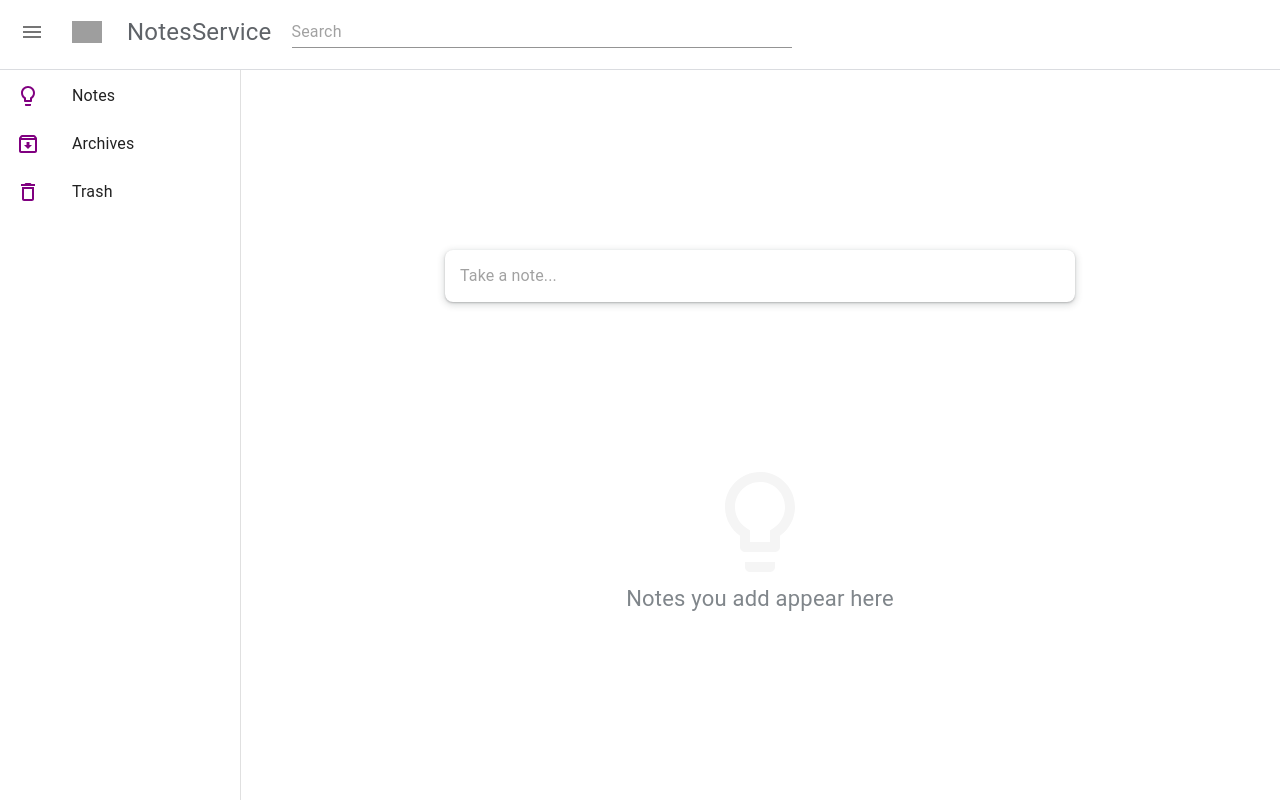
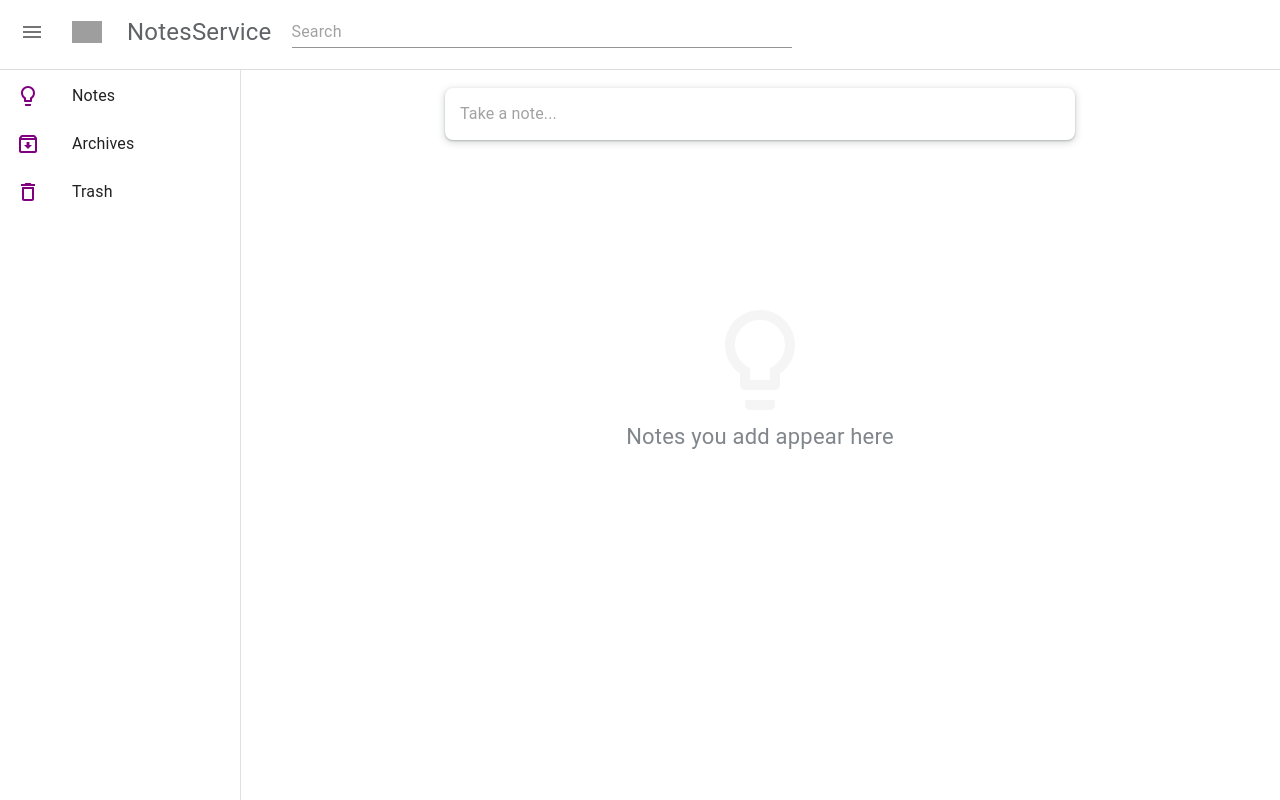
Before and after one commit to Elmedinalahu/Note-taking-Service, a React (Create React App) app in the folder notes-service-react/: page / in a window 1280 px wide. Built offline with nearby package versions, Linux system fonts and the light colour scheme; grey boxes are pictures that could not be loaded.

Commit message:
Structure fix

```diff
--- a/notes-service-react/src/App.js
+++ b/notes-service-react/src/App.js
@@ -1,23 +1,13 @@
-
 
 //components
 import Home from './components/Home';
 import DataProvider from './context/DataProvider';
-import './App.css';
-import Login from './Login.jsx';
-import SignUp from './SignUp.jsx';
-import { BrowserRouter as Router, Route, Routes } from "react-router-dom";
-
 
 function App() {
   return (
-    <Router>
-        <Routes>
-          <Route path="/login" element={<Login />} />
-          <Route path="/signup" element={<SignUp />}/>
-          <Route path="/*" element={<Home />}/>
-        </Routes>
-      </Router>
+    <DataProvider>
+      <Home />
+    </DataProvider>
   );
 }
 
--- a/notes-service-react/src/components/Home.jsx
+++ b/notes-service-react/src/components/Home.jsx
@@ -8,22 +8,20 @@
 import Archives from './archives/Archives';
 import DeleteNotes from './delete/DeleteNotes';
 import EditNotes from './edit/EditNotePage';
-import DataProvider from '../context/DataProvider';
-
 
 const Home = () => {
     return (
-        <DataProvider>
-            <Box style={{ display: 'flex', width: '100%' }}>
+        <Box style={{ display: 'flex', width: '100%' }}>
+            <Router>
                 <SwipeDrawer />
                 <Routes>
-                    <Route path='/*' element={<Notes />} />
+                    <Route path='/' element={<Notes />} />
                     <Route path='/archive' element={<Archives />} />
                     <Route path='/delete' element={<DeleteNotes />} />
                     <Route path='/note/:noteID/*' element={<EditNotes />} />
                 </Routes>
-            </Box>
-        </DataProvider>
+            </Router>
+        </Box>
     )
 }
 
```
Also changed, not shown: notes-service-react/package.json (+11 -12 lines), 1 other file (tests, documents, lock files or other folders).
